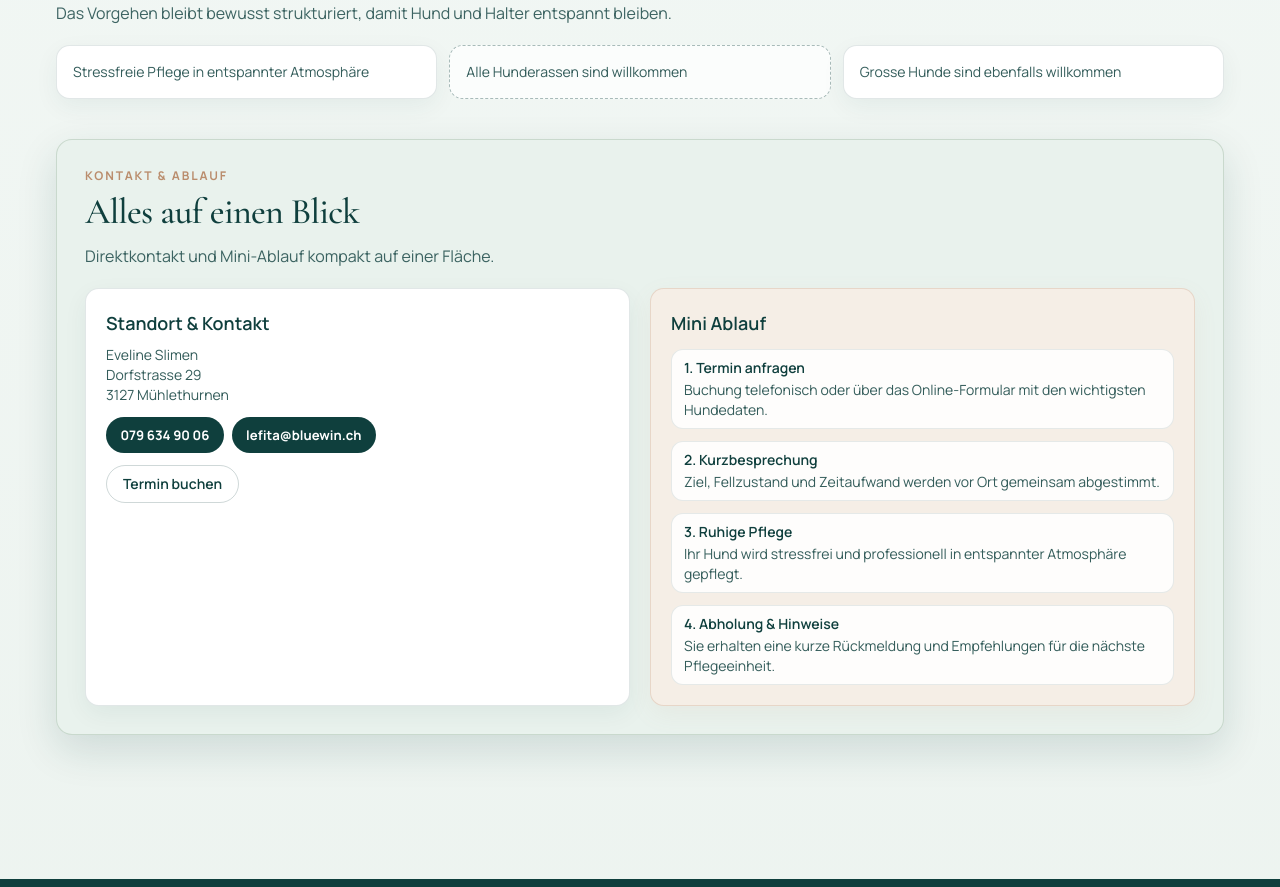
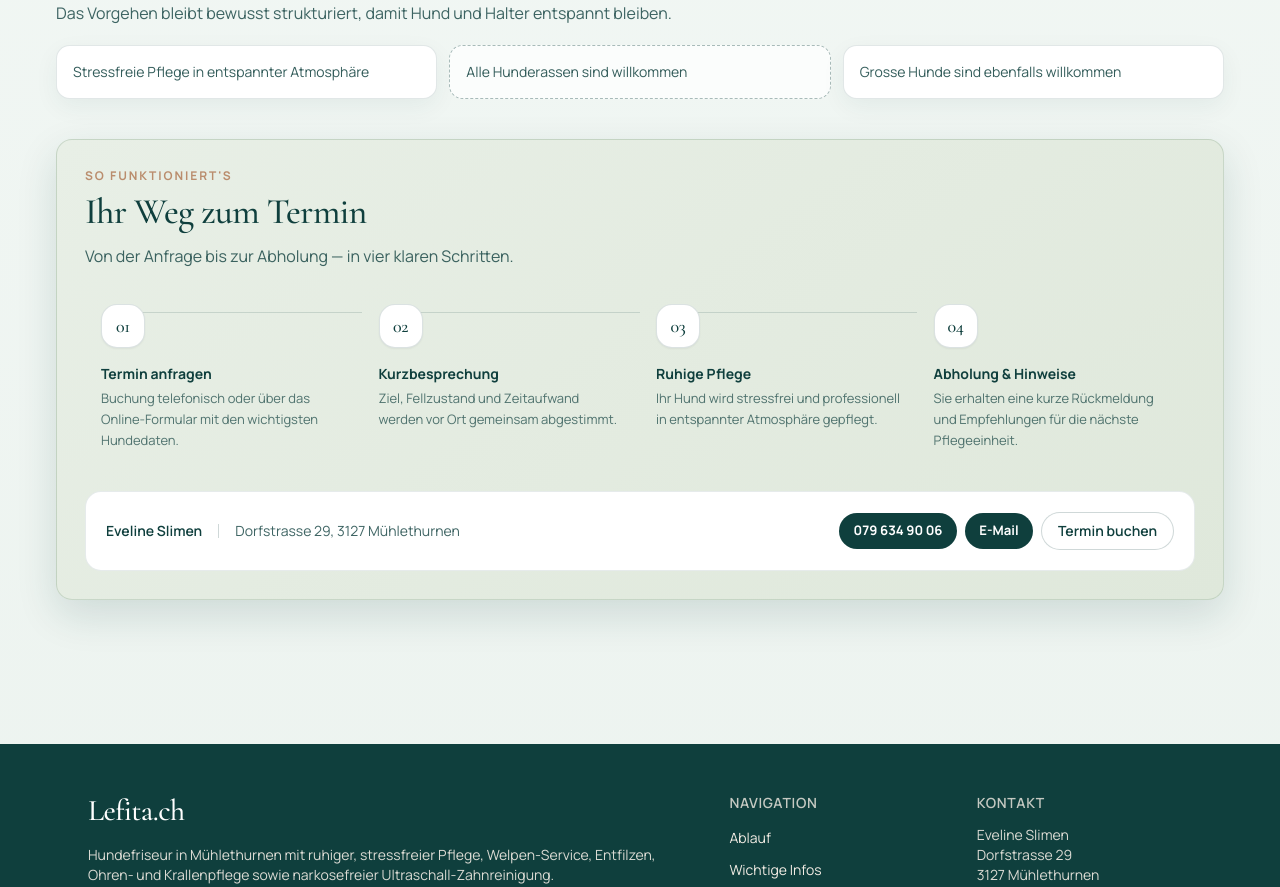
Before and after one commit to AlexanderFeller14/lefita, a Next.js app: page / in a window 1280 px wide. Shown: the part 1320-2207 px from the top of the page. Built offline with nearby package versions, Linux system fonts and the light colour scheme.

Commit message:
Update contact section layout and enhance visual design with gradients

```diff
--- a/app/globals.css
+++ b/app/globals.css
@@ -134,11 +134,11 @@ a {
 }
 
 .section-sand {
-  background: rgba(242, 236, 228, 0.55);
+  background: linear-gradient(145deg, #f0e8df 0%, #ebe2d7 100%);
 }
 
 .section-sage {
-  background: #e9f2ed;
+  background: linear-gradient(145deg, #e8efe6 0%, #dfe8db 100%);
 }
 
 .hero-eyebrow {
--- a/app/page.tsx
+++ b/app/page.tsx
@@ -119,50 +119,67 @@ export default function HomePage() {
         </SectionShell>
 
         <SectionShell
-          eyebrow="Kontakt & Ablauf"
-          title="Alles auf einen Blick"
-          intro="Direktkontakt und Mini-Ablauf kompakt auf einer Fläche."
+          eyebrow="So funktioniert's"
+          title="Ihr Weg zum Termin"
+          intro="Von der Anfrage bis zur Abholung — in vier klaren Schritten."
           variant="sage"
         >
-          <div className="grid gap-5 lg:grid-cols-2">
-            <article className="card-plain p-5 text-sm text-pine/85">
-              <h2 className="text-lg font-semibold text-pine">Standort & Kontakt</h2>
-              <p className="mt-2">
-                {siteConfig.owner}
-                <br />
-                {siteConfig.street}
-                <br />
-                {siteConfig.postalCode} {siteConfig.city}
-              </p>
-              <div className="mt-3 flex flex-wrap gap-2">
+          {/* ── Timeline steps ─────────────────────────── */}
+          <div className="grid gap-0 sm:grid-cols-2 lg:grid-cols-4">
+            {homeFlow.map((step, i) => {
+              const num = String(i + 1).padStart(2, "0");
+              const isLast = i === homeFlow.length - 1;
+              return (
+                <article key={step.title} className="group relative flex flex-col">
+                  {/* connector line (hidden on last item & mobile) */}
+                  {!isLast && (
+                    <span
+                      aria-hidden
+                      className="absolute left-6 top-[2.1rem] hidden h-px w-[calc(100%-1.5rem)] bg-pine/15 sm:block lg:left-[2.1rem] lg:top-6 lg:h-px lg:w-[calc(100%-2.1rem)]"
+                    />
+                  )}
+                  {/* mobile connector */}
+                  {!isLast && (
+                    <span
+                      aria-hidden
+                      className="absolute left-[1.35rem] top-12 h-[calc(100%-2.5rem)] w-px bg-pine/15 sm:hidden"
+                    />
+                  )}
+                  <div className="relative z-10 flex items-start gap-3 p-3 sm:flex-col sm:items-start sm:gap-0 sm:p-4">
+                    <span className="flex h-11 w-11 flex-shrink-0 items-center justify-center rounded-2xl border border-pine/15 bg-white font-display text-lg text-pine shadow-sm transition group-hover:border-pine/30 group-hover:shadow-md sm:mb-4">
+                      {num}
+                    </span>
+                    <div>
+                      <h3 className="text-sm font-bold text-pine">{step.title.replace(/^\d+\.\s*/, "")}</h3>
+                      <p className="mt-1 text-[13px] leading-relaxed text-pine/70">{step.body}</p>
+                    </div>
+                  </div>
+                </article>
+              );
+            })}
+          </div>
+
+          {/* ── Contact strip ──────────────────────────── */}
+          <div className="mt-6 flex flex-col items-start gap-4 rounded-2xl border border-pine/10 bg-white p-4 sm:flex-row sm:items-center sm:justify-between sm:gap-6 sm:p-5">
+            <address className="flex flex-wrap items-center gap-x-4 gap-y-1 text-sm not-italic text-pine/80">
+              <span className="font-semibold text-pine">{siteConfig.owner}</span>
+              <span className="hidden h-3.5 w-px bg-pine/20 sm:block" />
+              <span>{siteConfig.street}, {siteConfig.postalCode} {siteConfig.city}</span>
+            </address>
+            <div className="flex flex-wrap items-center gap-2">
               <a href={ctaLinks.call} className="pill-link">
                 {siteConfig.phoneDisplay}
               </a>
               <a href={ctaLinks.mail} className="pill-link">
-                  {siteConfig.email}
+                E-Mail
               </a>
-              </div>
-              <div className="mt-3">
               <Link
                 href={ctaLinks.booking}
-                  className="inline-flex rounded-full border border-pine/20 px-4 py-2 text-sm font-semibold text-pine transition hover:bg-pine hover:text-white"
+                className="inline-flex rounded-full border border-pine/20 bg-white px-4 py-2 text-sm font-semibold text-pine transition hover:bg-pine hover:text-white"
               >
                 Termin buchen
               </Link>
             </div>
-            </article>
-
-            <article className="card-sand p-5">
-              <h2 className="text-lg font-semibold text-pine">Mini Ablauf</h2>
-              <ol className="mt-3 space-y-3 text-sm text-pine/85">
-                {homeFlow.map((step) => (
-                  <li key={step.title} className="rounded-xl border border-pine/10 bg-white/85 px-3 py-2">
-                    <p className="font-semibold text-pine">{step.title}</p>
-                    <p className="mt-0.5">{step.body}</p>
-                  </li>
-                ))}
-              </ol>
-            </article>
           </div>
         </SectionShell>
       </div>
```
Lines whose indentation alone changed are shown as unchanged.
